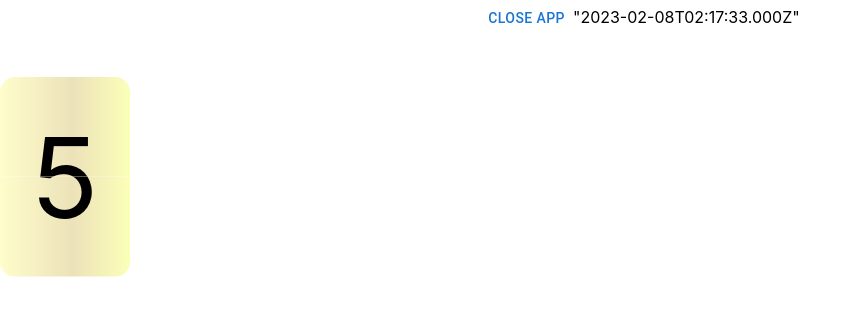
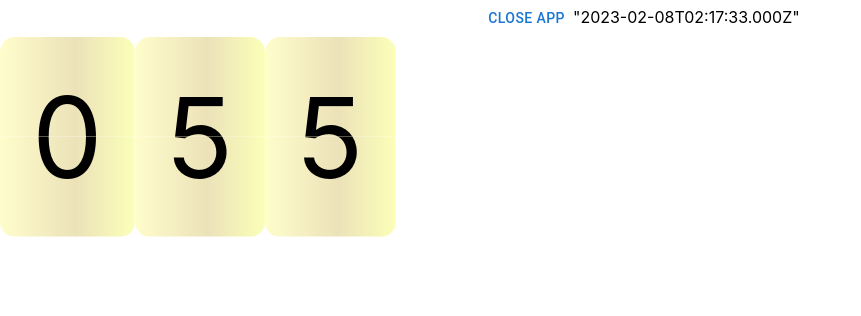
Before and after one commit to mrodz/screen-saver, a React (Create React App) app: page / in a window 1280 px wide. Shown: the top 316 px of the page, without its empty margins (0-861 px from the left). Built offline with nearby package versions, Linux system fonts and the light colour scheme.

Commit message:
Update Clock.js

```diff
--- a/src/Clock.js
+++ b/src/Clock.js
@@ -40,15 +40,21 @@ function Digit({ baseTenDigit }) {
   )
 }
 
-function useDigit(startAt) {
-  if (startAt < 0 || startAt > 9)
-    throw new Error(`digit must be 0-9: found ${startAt}`)
+function useDigit(startAt, limit = 10, rolloverCb = undefined) {
+  const oneLess = limit - 1
+
+  if (startAt < 0 || startAt > oneLess)
+    throw new Error(`digit must be 0-${oneLess}: found ${startAt}`)
 
   const [current, setCurrent] = useState(startAt)
 
   const increment = () => {
     setCurrent(current => {
-      return (current + 1) % 10
+      const inc = current + 1
+
+      if (inc > oneLess) rolloverCb?.()
+
+      return inc % limit
     })
   }
 
@@ -57,11 +63,15 @@ function useDigit(startAt) {
 
 export default function Clock() {
   const [time, setTime] = useState(new Date())
-  const [seconds, incrementSeconds] = useDigit(0)
+
+  const [minutes0, incrementMinutes0] = useDigit(0, 10)
+  const [seconds1, incrementSeconds1] = useDigit(5, 6, incrementMinutes0)
+  const [seconds0, incrementSeconds0] = useDigit(0, 10, incrementSeconds1)
+
 
   const updateClock = () => {
     // setTime(new Date())
-    incrementSeconds()
+    incrementSeconds0()
     // setTime((time) => (time ?? 0) + 1)
   }
 
@@ -85,7 +95,11 @@ export default function Clock() {
     <>
       {JSON.stringify(time) ?? 'no time'}
 
-      <Digit baseTenDigit={seconds} />
+      <div style={{ display: 'flex', flexDirection: 'row' }}>
+        <Digit baseTenDigit={minutes0} />
+        <Digit baseTenDigit={seconds1} />
+        <Digit baseTenDigit={seconds0} />
+      </div>
 
       {/* <button onClick={() => incrementSeconds()}>+++++</button> */}
       <br />
```
